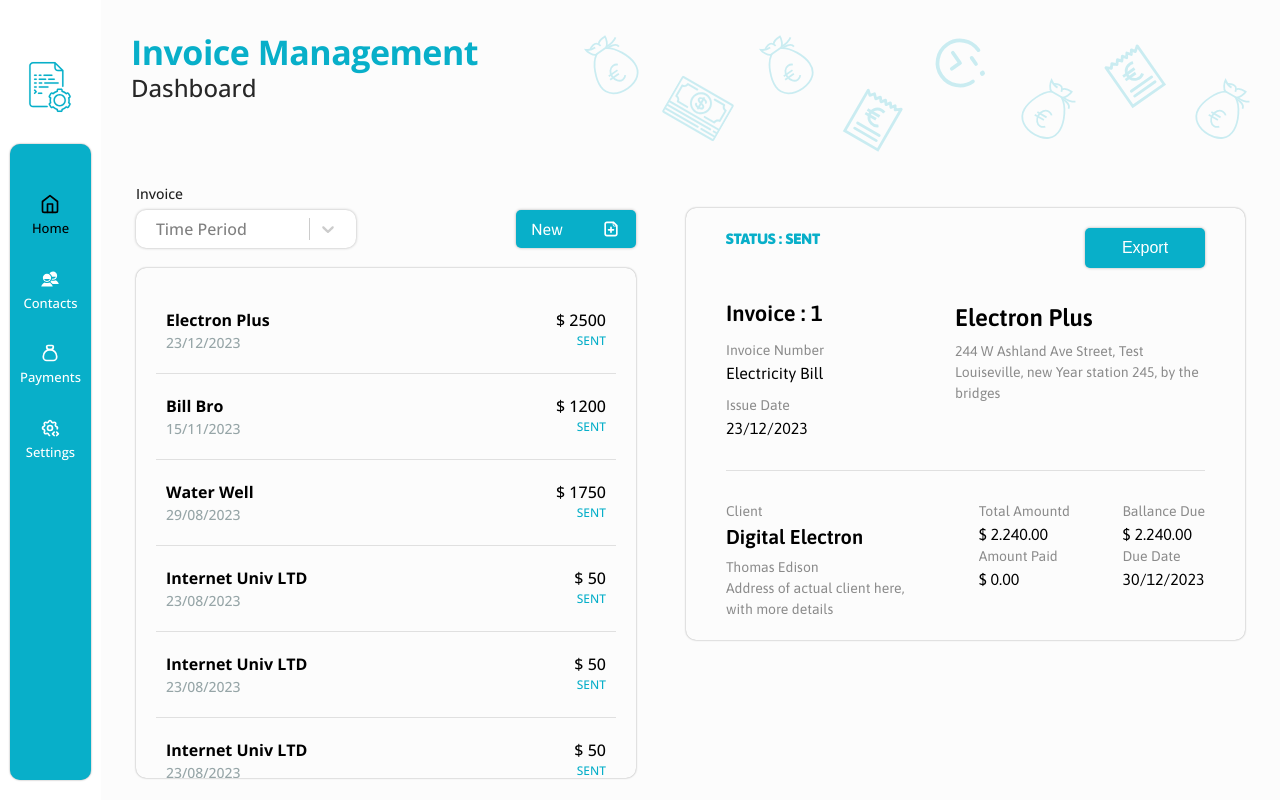
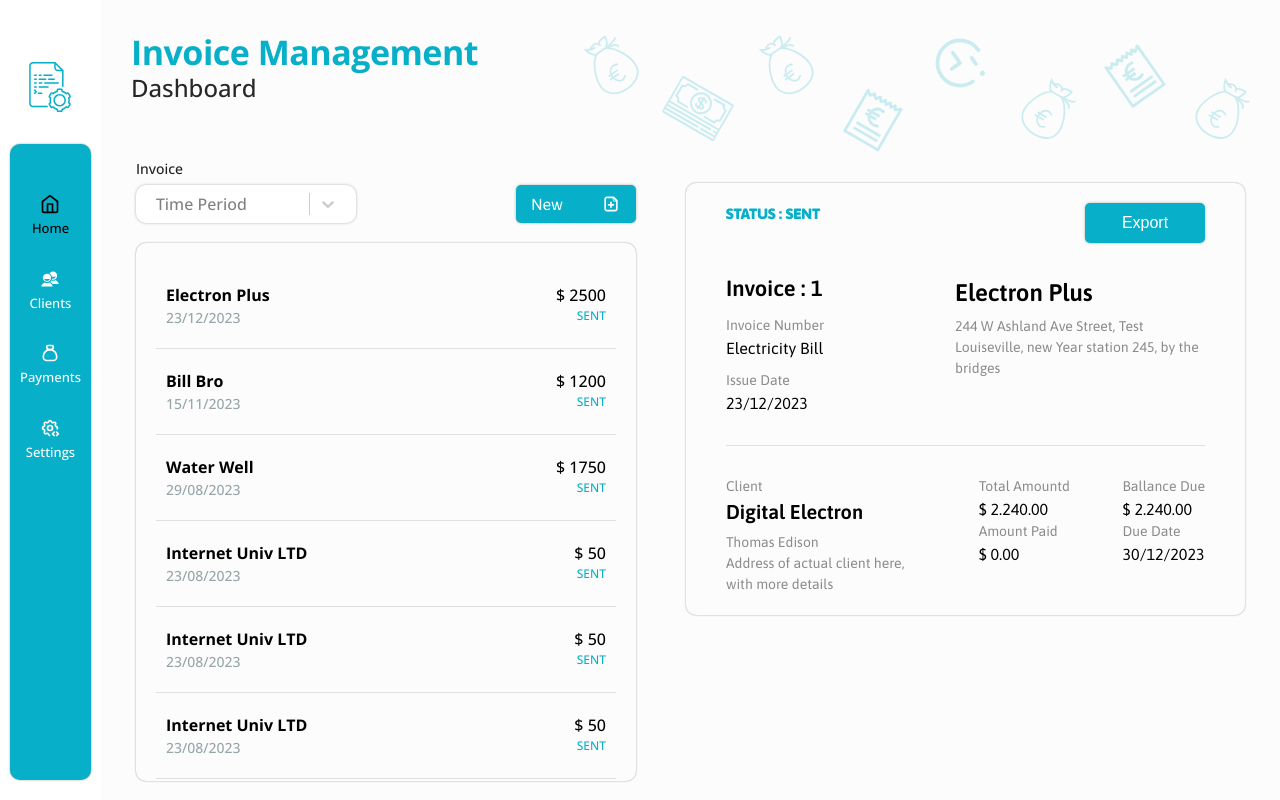
Before and after one commit to Andarus-1994/invoicesFrontend, a React (Vite) app: page / in a window 1280 px wide. Built offline with nearby package versions, Linux system fonts and the light colour scheme.

Commit message:
Renamed contacts -> clients & small design adjustment

```diff
--- a/src/Components/Navigation/SideMenu.tsx
+++ b/src/Components/Navigation/SideMenu.tsx
@@ -58,13 +58,13 @@ export default function SideMenu() {
         </li>
         <li>
           <NavLink
-            to="/contacts"
+            to="/clients"
             className={({ isActive, isPending }: { isActive: boolean; isPending: boolean }) => {
               return isActive ? "active" : isPending ? "pending" : ""
             }}
           >
             <IoMdContacts />
-            <span>Contacts</span>{" "}
+            <span>Clients</span>{" "}
           </NavLink>
         </li>
         <li>
--- a/src/Router/index.tsx
+++ b/src/Router/index.tsx
@@ -4,7 +4,7 @@ export default function RouteView() {
   return (
     <Routes>
       <Route path="/" element={<Home />} />
-      <Route path="/contacts" element={<div>Contacts</div>} />
+      <Route path="/clients" element={<div>Clients</div>} />
       <Route path="/payments" element={<div>Payments Tab here to clients</div>} />
       <Route path="/settings" element={<div>SEttings</div>} />
     </Routes>
--- a/src/Views/Home/Home.scss
+++ b/src/Views/Home/Home.scss
@@ -1,6 +1,6 @@
 .home {
   width: 100%;
   height: calc(100dvh - 170px);
-  padding: 5px;
+  padding: 0 5px;
   overflow: hidden;
 }
--- a/src/Views/Home/RecentInvoices/RecentInvoices.scss
+++ b/src/Views/Home/RecentInvoices/RecentInvoices.scss
@@ -2,5 +2,5 @@
   display: flex;
   gap: 50px;
   height: 100%;
-  padding: 20px 0;
+  padding-bottom: 22px;
 }
```
